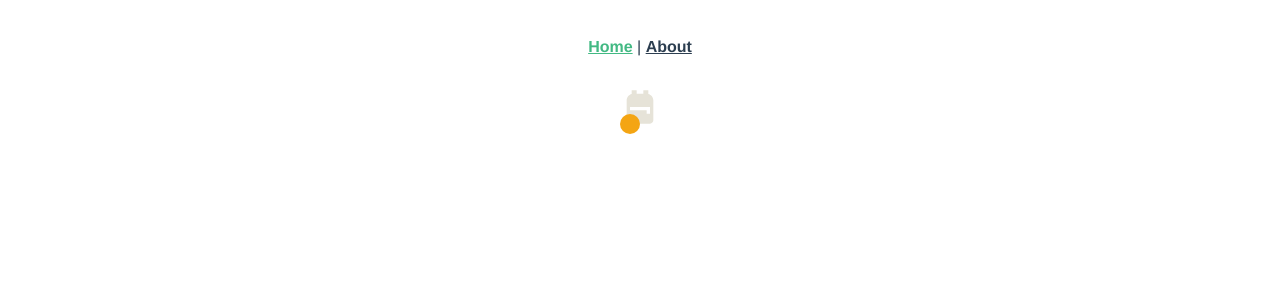
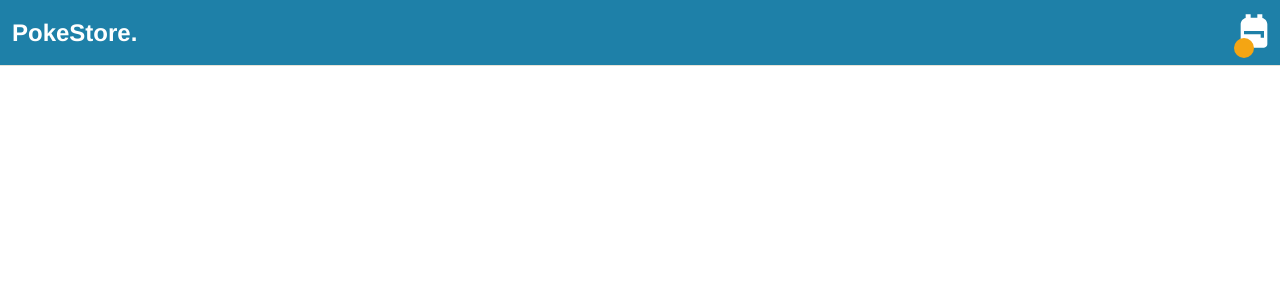
Before and after one commit to figueiredocamila/desafio-loja-pokemon, a Vue app: page /#/ in a window 1280 px wide. Shown: the top 300 px of the page. Built offline with nearby package versions, Linux system fonts and the light colour scheme.

Commit message:
finished header

```diff
--- a/public/index.html
+++ b/public/index.html
@@ -7,7 +7,7 @@
     <link rel="icon" href="<%= BASE_URL %>favicon.ico">
     <title><%= htmlWebpackPlugin.options.title %></title>
   </head>
-  <body>
+  <body style="margin: 0; padding: 0;">
     <noscript>
       <strong>We're sorry but <%= htmlWebpackPlugin.options.title %> doesn't work properly without JavaScript enabled. Please enable it to continue.</strong>
     </noscript>
--- a/src/App.vue
+++ b/src/App.vue
@@ -15,6 +15,7 @@
   -moz-osx-font-smoothing: grayscale;
   text-align: center;
   color: #2c3e50;
+
 }
 
 #nav {
--- /dev/null
+++ b/src/components/molecules/header/Header.vue
@@ -0,0 +1,21 @@
+<template>
+  <div class="header">
+    <span class="header__title">PokeStore.</span>
+    <Cart :count="count" />
+  </div>
+</template>
+<script>
+import Cart from '@/components/atoms/cart/Cart.vue';
+
+export default {
+  name: 'Header',
+  props: ['count'],
+  components: {
+    Cart,
+  },
+
+};
+</script>
+<style lang="scss">
+  @import './style.scss';
+</style>
--- /dev/null
+++ b/src/components/molecules/header/style.scss
@@ -0,0 +1,18 @@
+.header {
+    width: 100%;
+    height: 65px;
+    position: fixed;
+    top: 0;
+    display: flex;
+    justify-content: space-between;
+    align-items: center;
+    background-color: #1E80A8;
+    border-bottom: 1px solid #E6E3D8;
+
+    &__title {
+        padding-left: .5em;;
+        font-size: 1.5em;
+        font-weight: bold;
+        color: white;
+    }
+}
--- a/src/components/pages/Home.vue
+++ b/src/components/pages/Home.vue
@@ -1,11 +1,11 @@
 <template>
   <div class="home">
-    <Cart />
+    <Header />
   </div>
 </template>
 
 <script>
-import Cart from '@/components/atoms/cart/Cart.vue';
+import Header from '@/components/molecules/header/Header.vue';
 
 export default {
   name: 'Home',
@@ -15,7 +15,7 @@ export default {
   }),
 
   components: {
-    Cart,
+    Header,
   },
 
   computed: {
```
Also changed, not shown: src/components/HelloWorld.vue (deleted, +0 -62 lines), src/assets/backpack.svg.
